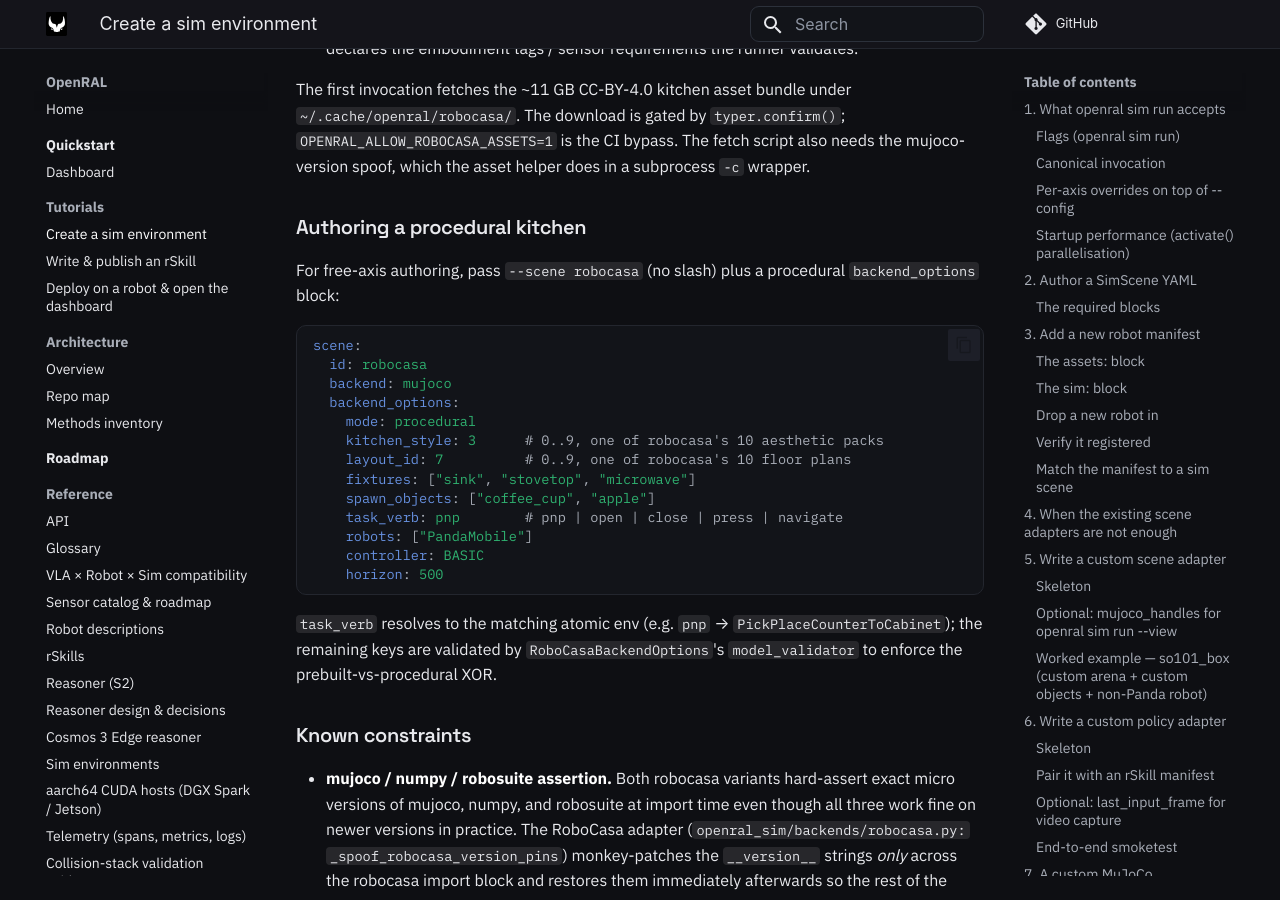
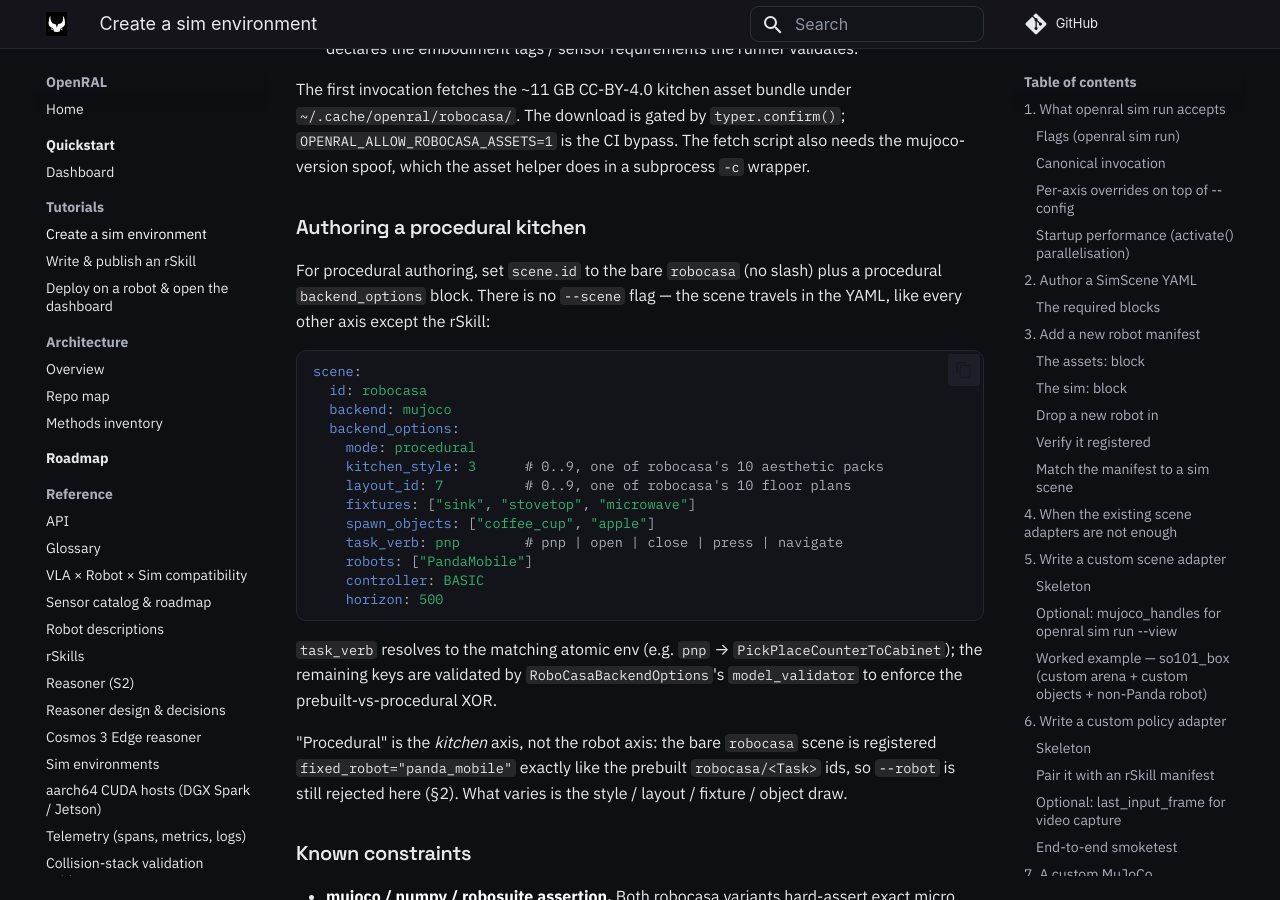
Before and after one commit to OpenRAL/openral, an MkDocs documentation site: the page built from docs/tutorials/sim/create-a-sim-environment.md, in a window 1280 px wide and 900 px high, scrolled down 16350 px. Built offline with MkDocs 1.6.1 and Material for MkDocs 9.7.7, drawn with Linux system fonts in a browser that asks for light colours; comment, search, counter and statistics services are not loaded.

Commit message:
docs(sim): the procedural kitchen has no `--scene` flag and is not free-axis
"For free-axis authoring, pass `--scene robocasa` (no slash)" was wrong
twice over, and contradicted both the YAML block printed directly beneath
it and the page's own §2:

- `openral sim run` has no `--scene` option. The scene travels in the
  config YAML; the rSkill is the only axis supplied on the command line.
- the procedural scene is registered with `fixed_robot="panda_mobile"`
  (backends/robocasa.py), same as the prebuilt `robocasa/<Task>` ids, so
  `--robot` is rejected against it. What "procedural" varies is the
  kitchen draw — style, layout, fixtures, objects — not the embodiment.

Signed-off-by: Adrian <adrianllopart@gmail.com>
Co-Authored-By: Claude Opus 5 <noreply@anthropic.com>
Claude-Session: https://claude.ai/code/session_01JEvL6sJTtrPB1RHFxkRfPN

````diff
--- a/docs/tutorials/sim/create-a-sim-environment.md
+++ b/docs/tutorials/sim/create-a-sim-environment.md
@@ -781,8 +781,9 @@ asset helper does in a subprocess `-c` wrapper.
 
 ### Authoring a procedural kitchen
 
-For free-axis authoring, pass `--scene robocasa` (no slash) plus a
-procedural `backend_options` block:
+For procedural authoring, set `scene.id` to the bare `robocasa` (no slash)
+plus a procedural `backend_options` block. There is no `--scene` flag —
+the scene travels in the YAML, like every other axis except the rSkill:
 
 ```yaml
 scene:
@@ -804,6 +805,11 @@ scene:
 `PickPlaceCounterToCabinet`); the remaining keys are validated by
 `RoboCasaBackendOptions`'s `model_validator` to enforce the
 prebuilt-vs-procedural XOR.
+
+"Procedural" is the *kitchen* axis, not the robot axis: the bare `robocasa`
+scene is registered `fixed_robot="panda_mobile"` exactly like the prebuilt
+`robocasa/<Task>` ids, so `--robot` is still rejected here (§2). What varies
+is the style / layout / fixture / object draw.
 
 ### Known constraints
 
````
